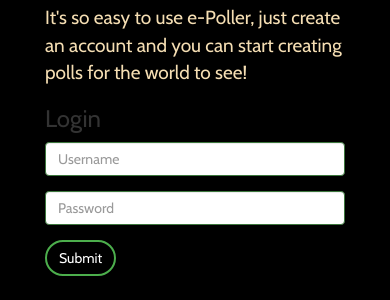
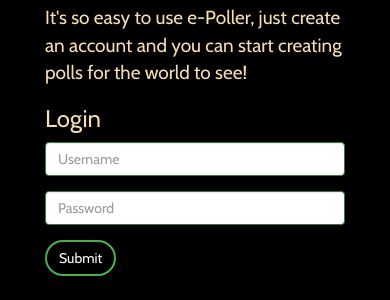
Before and after one commit to mansiagnihotrii/e-poller, a Flask app: page /login in a window 390 px wide. Shown: the part 392-692 px from the top of the page. Run offline with Flask 2, Linux system fonts and the light colour scheme; some libraries are stand-ins or nearby versions.

Commit message:
Bugs fixed for mobile version

```diff
--- a/templates/index.html
+++ b/templates/index.html
@@ -58,7 +58,7 @@
 
           <div class="col-lg-6">
               {% if not session.get('user_id') %}
-            <h3 class="form-header">Login</h3>
+            <h3 class="form-header" style="color:wheat;">Login</h3>
             <form method="post" action="{{ url_for('login', next=request.args.get('next')) }}">
             {% with messages = get_flashed_messages() %}
                 {% if messages %}
```
